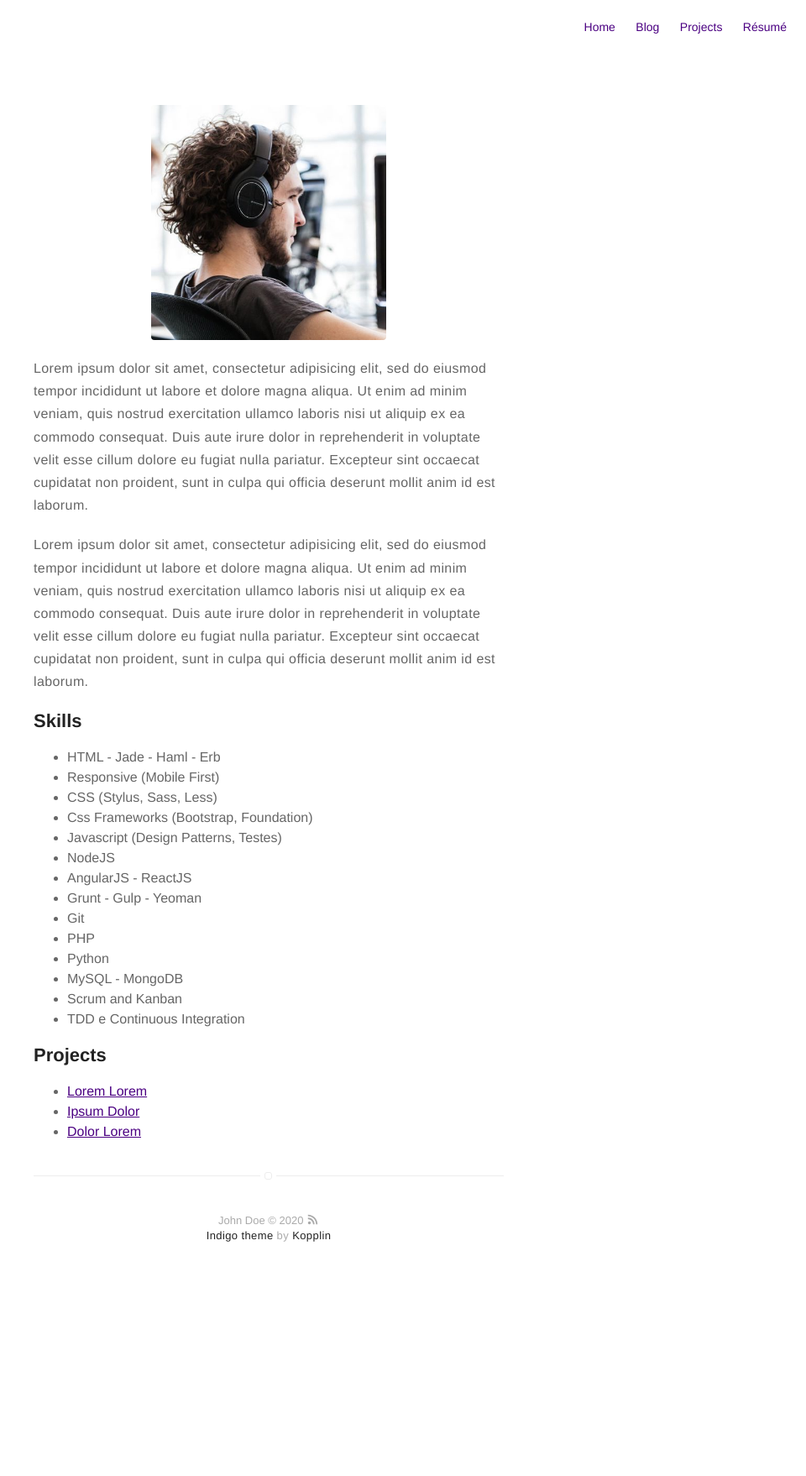
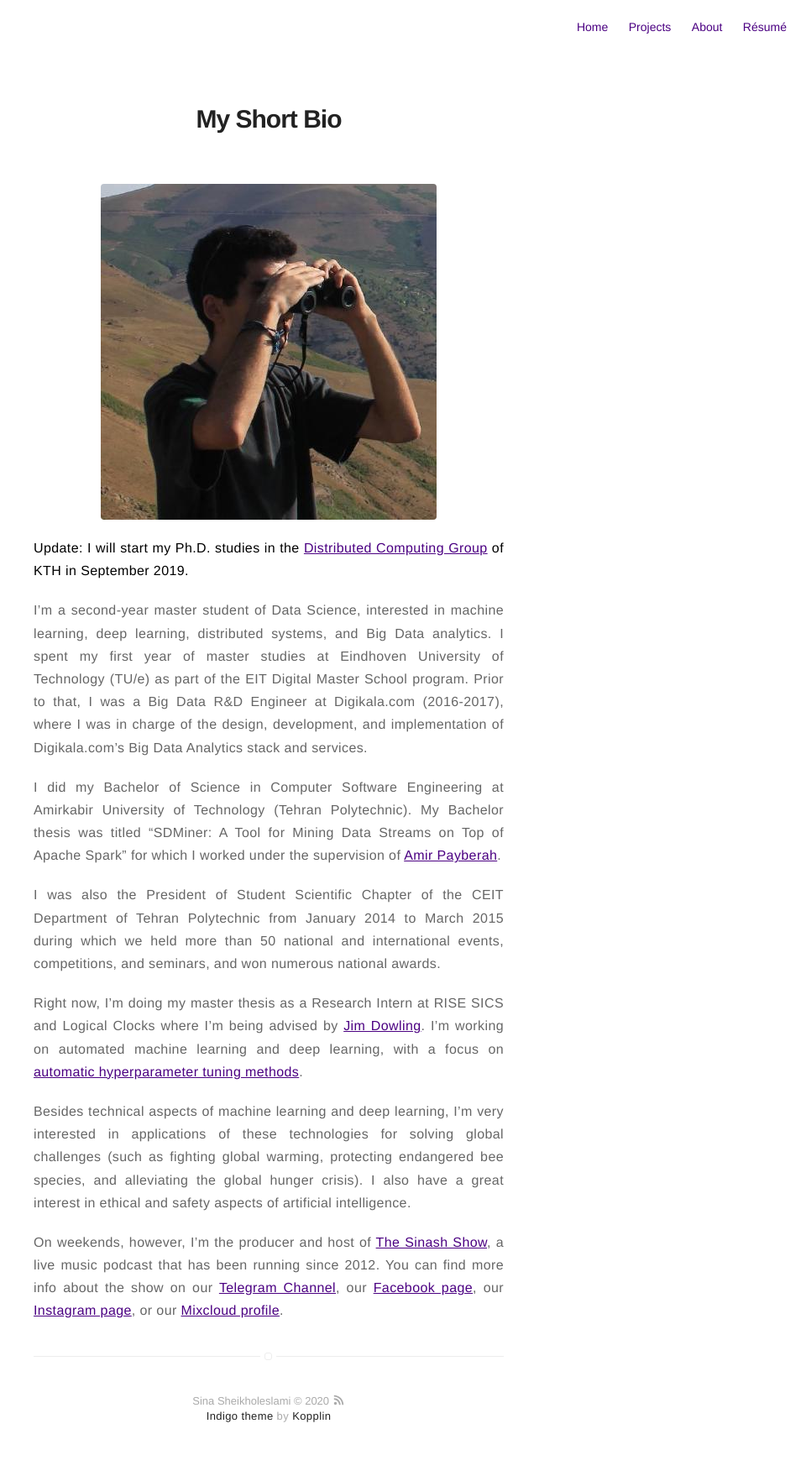
Before and after one commit to dadadima94/dadadima94.github.io, a Jekyll site: the page built from about.md, in a window 1280 px wide. Shown: the whole page at 84% size, without its empty margins (320-1280 px from the left). Built offline with Jekyll 4.4.1, drawn with Linux system fonts in a browser that asks for light colours; before the commit the page ends 1543 px from its top, so only the background shows below that.

Commit message:
sina working website

```diff
--- a/_config.yml
+++ b/_config.yml
@@ -1,28 +1,28 @@
 # main text of home
-name: John Doe
-bio: A Man who travels the world eating noodles
+name: Sina Sheikholeslami
+bio:
 
 # twitter summary info
-description: A blog about technology and stuff related
+description: Sina's personal website - news, blog, and related stuff.
 
 # if it's an external image, update below for true
 # better with square images
 external-image: false
-picture: assets/images/profile.jpg
+picture: assets/images/profile-alumnimeetup2018.jpg
 
 # If you want to include your resume, set to true
 # and specify source (external or local).
 resume: true
-resume-external: true
-resume-url: https://google.com/?q=my+resume
+resume-external: false
+resume-url: resume
 
-url: https://koppl.in/indigo
+url: https://ssheikholeslami.github.io
 # your url: http://USERNAME.github.io
 
 permalink: /:title/
 
 # To enable google analytics, supply your token below
-# analytics-google: 'UA-MYANALYTICS'
+analytics-google: 'UA-134215247-1'
 
 # To enable piwik tracking, supply your url & site ID below
 # analytics-piwik-url: 'piwik.my-host.com'
@@ -30,42 +30,36 @@ permalink: /:title/
 
 # if you don't want comments in your posts, leave categories empty
 disqus:
-  shortname: mydisqus # enter this from your disqus account
+  shortname: ssheikholeslami # enter this from your disqus account
   categories: [blog, project] # only show disqus for posts that have these categories
 
 # if you don't have any of social below, comment the line
-facebook: myfacebook
-twitter: mytwitter
+#facebook: myfacebook
+twitter: cutlash
 # google: mygoogle
-# instagram: myinstagram
+instagram: sina_sheikh
 # pinterest: mypinterest
-# linkedin: mylinkedin
+linkedin: sinasheikholeslami
 # youtube: myyoutube
 # spotify: myspotify
-github: mygithub
+github: ssheikholeslami
 # gitlab: mygitlab
 # lastfm: mylastfm
 # stackoverflow: 7044681/mystackoverflow
 # quora: userquora
 # reddit: username
-medium: medium
+# medium: medium
 # vimeo: myvimeo
 # lanyrd: mylanyrd
-email: myemail@gmail.com
+email: ssheikholeslami@gmail.com
 
 authors:
-    johndoe:
-        name: John Doe
-        bio: A Man who travels the world eating noodles
+    sinash:
+        name: Sina Sheikholeslami
+        bio:
         external-image: false
-        picture: assets/images/profile.jpg
-        twitter: johndoe
-    jamesfoster:
-        name: James Foster
-        bio: A Man who develops software with coffee
-        external-image: false
-        picture: assets/images/james.jpg
-        twitter: jamesfoster
+        picture: assets/images/profile-alumnimeetup2018.jpg
+        twitter: cutlash
 
 # do you want a larger site? change the option below
 # options: [normal, large] | default: normal
@@ -81,7 +75,7 @@ projects: true
 
 # if you don't need "about" or "blog", comment them out below
 about: true
-blog: true
+#blog: true
 
 # do you want to show the "read time" of the posts?
 read-time: true
--- /dev/null
+++ b/_layouts/page-md.html
@@ -0,0 +1,23 @@
+---
+layout: default
+---
+<style>
+.center-image
+{
+margin: 0 auto;
+display: block;
+}
+</style>
+<h1 class="title">{{ page.title }}</h1>
+{% if page.image and page.headerImage %}
+<img class="title-image" src="{{ page.image }}" alt="{{ page.title }}">
+{% endif %}
+
+{% include header.html %}
+
+<div style="text-align:justify">
+{{content}}
+</div>
+
+
+{% include footer.html %}
--- a/_layouts/post.html
+++ b/_layouts/post.html
@@ -21,7 +21,9 @@ layout: page
     </div>
 {% endif %}
 
+<div style="text-align:justify">
 {{content}}
+</div>
 
 {% if site.post-advance-links contains page.category %}
     <div class="blog-navigation">
--- a/about.md
+++ b/about.md
@@ -1,46 +1,20 @@
 ---
-title: About
-layout: page
+title: My Short Bio
+layout: page-md
+picture: assets/images/1773069.jpeg
 ---
-![Profile Image]({{ site.url }}/{{ site.picture }})
+![Profile Image]({{ site.url }}/{{ page.picture }}){: .center-image }
 
-<p>Lorem ipsum dolor sit amet, consectetur adipisicing elit, sed do eiusmod
-tempor incididunt ut labore et dolore magna aliqua. Ut enim ad minim veniam,
-quis nostrud exercitation ullamco laboris nisi ut aliquip ex ea commodo
-consequat. Duis aute irure dolor in reprehenderit in voluptate velit esse
-cillum dolore eu fugiat nulla pariatur. Excepteur sint occaecat cupidatat non
-proident, sunt in culpa qui officia deserunt mollit anim id est laborum.</p>
+**Update: I will start my Ph.D. studies in the [Distributed Computing Group](https://dcatkth.github.io) of KTH in September 2019.**
 
-<p>Lorem ipsum dolor sit amet, consectetur adipisicing elit, sed do eiusmod
-tempor incididunt ut labore et dolore magna aliqua. Ut enim ad minim veniam,
-quis nostrud exercitation ullamco laboris nisi ut aliquip ex ea commodo
-consequat. Duis aute irure dolor in reprehenderit in voluptate velit esse
-cillum dolore eu fugiat nulla pariatur. Excepteur sint occaecat cupidatat non
-proident, sunt in culpa qui officia deserunt mollit anim id est laborum.</p>
+I'm a second-year master student of Data Science, interested in machine learning, deep learning, distributed systems, and Big Data analytics. I spent my first year of master studies at Eindhoven University of Technology (TU/e) as part of the EIT Digital Master School program. Prior to that, I was a Big Data R&D Engineer at Digikala.com (2016-2017), where I was in charge of the design, development, and implementation of Digikala.com's Big Data Analytics stack and services.
 
-<h2>Skills</h2>
+I did my Bachelor of Science in Computer Software Engineering at Amirkabir University of Technology (Tehran Polytechnic). My Bachelor thesis was titled "SDMiner: A Tool for Mining Data Streams on Top of Apache Spark" for which I worked under the supervision of [Amir Payberah](https://www.kth.se/profile/payberah).
 
-<ul class="skill-list">
-	<li>HTML - Jade - Haml - Erb</li>
-	<li>Responsive (Mobile First)</li>
-	<li>CSS (Stylus, Sass, Less)</li>
-	<li>Css Frameworks (Bootstrap, Foundation)</li>
-	<li>Javascript (Design Patterns, Testes)</li>
-	<li>NodeJS</li>
-	<li>AngularJS - ReactJS</li>
-	<li>Grunt - Gulp - Yeoman</li>
-	<li>Git</li>
-	<li>PHP</li>
-	<li>Python</li>
-	<li>MySQL - MongoDB</li>
-	<li>Scrum and Kanban</li>
-	<li>TDD e Continuous Integration</li>
-</ul>
+I was also the President of Student Scientific Chapter of the CEIT Department of Tehran Polytechnic from January 2014 to March 2015 during which we held more than 50 national and international events, competitions, and seminars, and won numerous national awards.
 
-<h2>Projects</h2>
+Right now, I'm doing my master thesis as a Research Intern at RISE SICS and Logical Clocks where I'm being advised by [Jim Dowling](https://www.kth.se/profile/jdowling). I'm working on automated machine learning and deep learning, with a focus on [automatic hyperparameter tuning methods](../automatic-hyperparameter-tuning-thesis-intro/).
 
-<ul>
-	<li><a href="https://github.com/">Lorem Lorem</a></li>
-	<li><a href="https://github.com/">Ipsum Dolor</a></li>
-	<li><a href="https://github.com/">Dolor Lorem</a></li>
-</ul>
+Besides technical aspects of machine learning and deep learning, I'm very interested in applications of these technologies for solving global challenges (such as fighting global warming, protecting endangered bee species, and alleviating the global hunger crisis). I also have a great interest in ethical and safety aspects of artificial intelligence.
+
+On weekends, however, I'm the producer and host of [The Sinash Show](http://sinash.ir/radio/player.html), a live music podcast that has been running since 2012. You can find more info about the show on our [Telegram Channel](https://t.me/TheSinashShow), our [Facebook page](https://fb.com/TheSinashShow), our [Instagram page](https://instagram.com/TheSinashShow), or our [Mixcloud profile](https://mixcloud.com/TheSinashShow).
```
Also changed, not shown: _posts/2015-02-24-markdown-extra-components.markdown (deleted, +0 -196 lines), _posts/2016-01-23-indigo-jekyll-theme.markdown (deleted, +0 -35 lines), _posts/2016-02-24-markdown-common-elements.markdown (deleted, +0 -204 lines), _posts/2019-02-11-automatic-hyperparameter-tuning-thesis-intro.md (added, +44 -0 lines), _posts/2019-02-11-resume.md (added, +14 -0 lines), assets/images/1773069.jpeg (added), assets/images/james.jpg (deleted), assets/images/jekyll-logo-light-solid.png (deleted), assets/images/markdown.jpg (deleted), assets/images/profile-alumnimeetup2018.jpg (added), assets/images/profile.jpg (deleted), assets/screen-shot.png (deleted), 3 other files.
